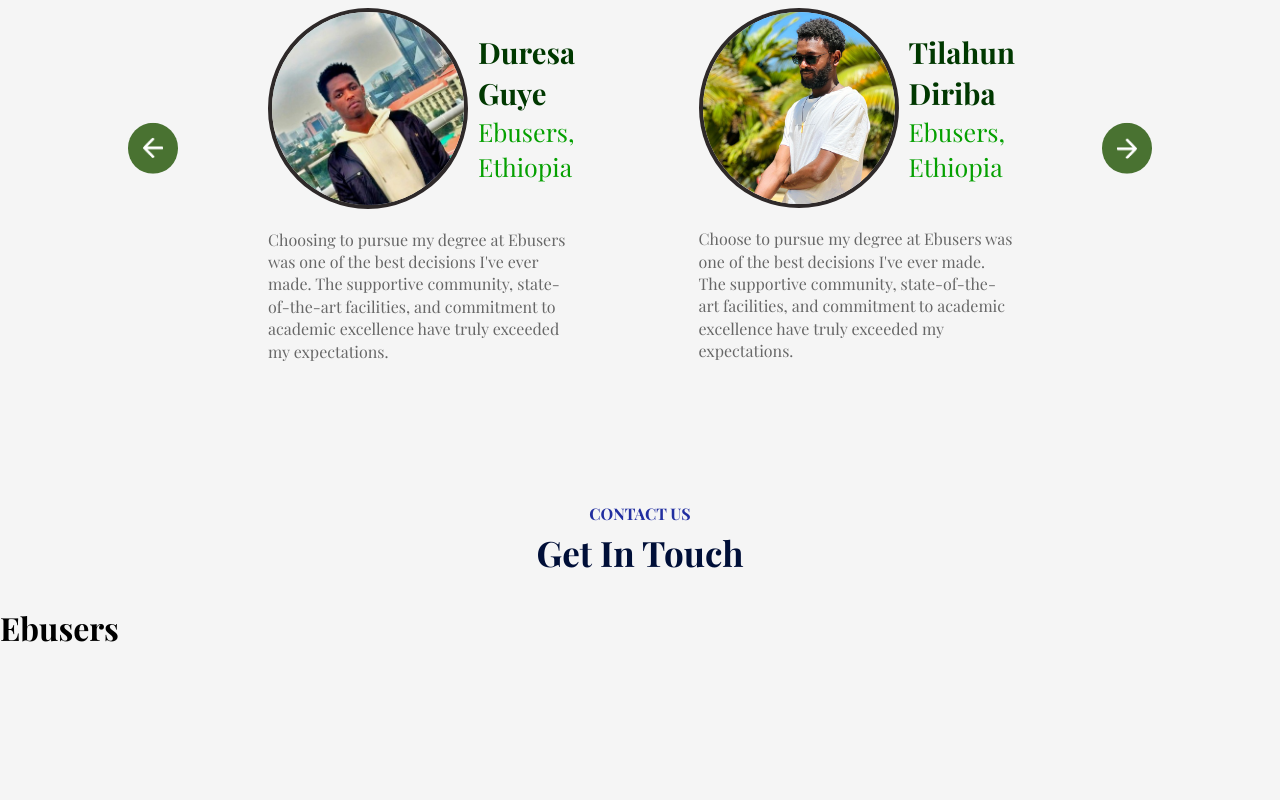
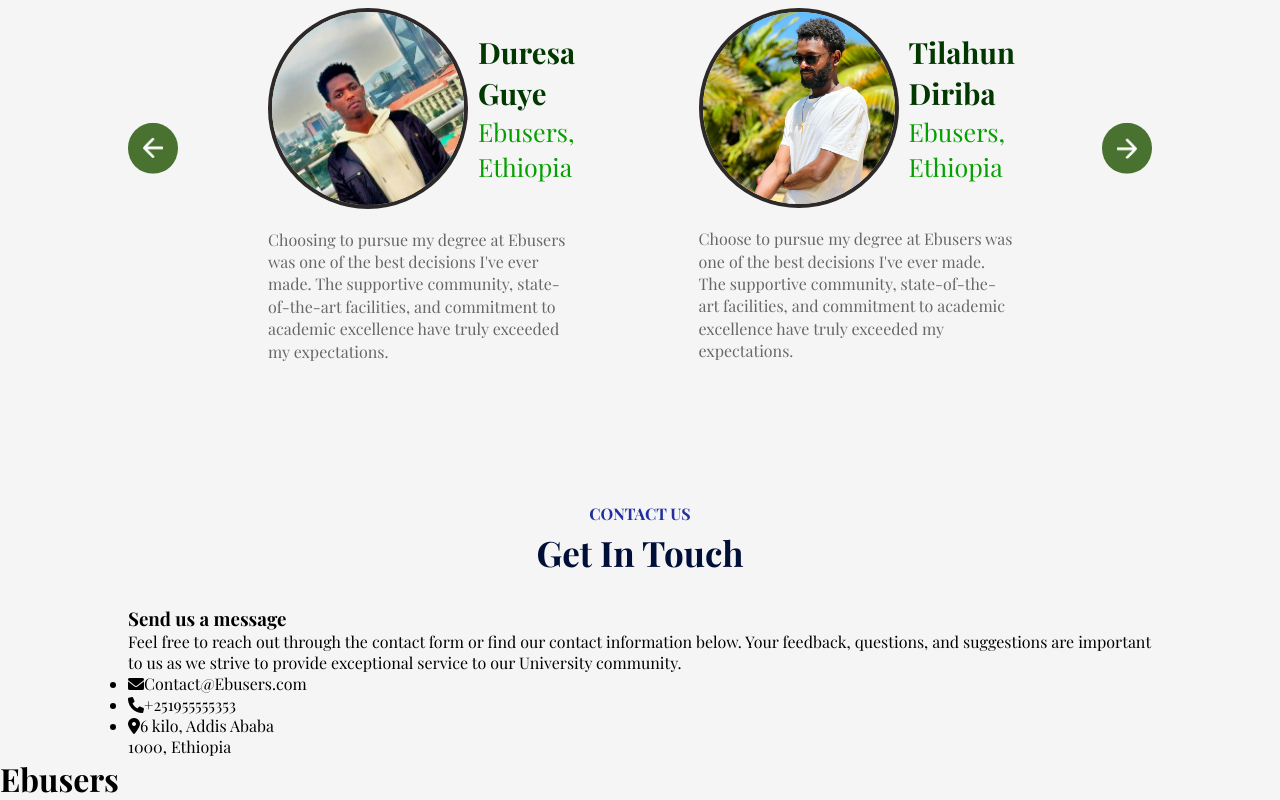
Before and after one commit to Tolegithub7/React, a React (Vite) app in the folder Ebusers/: page / in a window 1280 px wide. Shown: the part 3020-3820 px from the top of the page. Before the commit the page ends 3669 px from the top, so only its background shows below. Built offline with nearby package versions, Linux system fonts and the light colour scheme; a web font is replaced by a local one.

Commit message:
finished left side

```diff
--- a/Ebusers/index.html
+++ b/Ebusers/index.html
@@ -4,6 +4,10 @@
     <meta charset="UTF-8" />
     <meta name="viewport" content="width=device-width, initial-scale=1.0" />
     <title>Ebusers</title>
+    <link
+      rel="stylesheet"
+      href="https://cdnjs.cloudflare.com/ajax/libs/font-awesome/6.0.0-beta3/css/all.min.css"
+    />
     <link rel="stylesheet" href="./src/index.css" />
   </head>
   <body>
--- a/Ebusers/src/App.jsx
+++ b/Ebusers/src/App.jsx
@@ -7,6 +7,7 @@ import About from "./Components/About/About";
 import Campus from "./Components/Campus/Campus";
 import Testimonials from "./Components/Testimonials/Testimonials";
 import Header from "./Components/Header/header";
+import Contact from "./Components/Contact/Contact";
 
 function App() {
   return (
@@ -23,6 +24,7 @@ function App() {
         <Title subtitle="TESTIMONIALS" title="What student said" />
         <Testimonials />
         <Title subtitle="Contact Us" title="Get In Touch" />
+        <Contact />
       </div>
       <h1>Ebusers</h1>
     </>
--- a/Ebusers/src/Components/Contact/Contact.jsx
+++ b/Ebusers/src/Components/Contact/Contact.jsx
@@ -1,8 +1,36 @@
-// import React from 'react'
 import "./Contact.css";
 
 const Contact = () => {
-  return <div className="contact"></div>;
+  return (
+    <div className="contact">
+      <div className="contact-col">
+        <h3>Send us a message</h3>
+        <p>
+          Feel free to reach out through the contact form or find our contact
+          information below. Your feedback, questions, and suggestions are
+          important to us as we strive to provide exceptional service to our
+          University community.
+        </p>
+        <ul className="contact-list">
+          <li>
+            <i className="fas fa-envelope"></i>
+            <a href="mailto:contact@ebusers.com">Contact@Ebusers.com</a>
+          </li>
+          <li>
+            <i className="fas fa-phone"></i>
+            <a href="tel:+251955555353">+251955555353</a>
+          </li>
+          <li>
+            <i className="fas fa-map-marker-alt"></i>
+            <span>
+              6 kilo, Addis Ababa <br /> 1000, Ethiopia
+            </span>
+          </li>
+        </ul>
+      </div>
+      <div className="contact-col"></div>
+    </div>
+  );
 };
 
 export default Contact;
```
